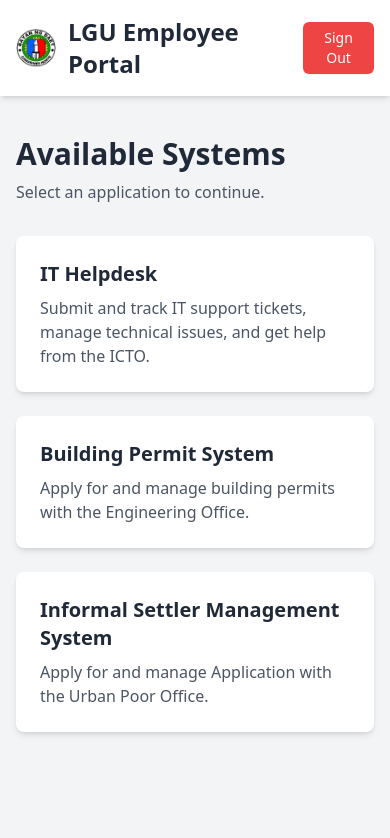
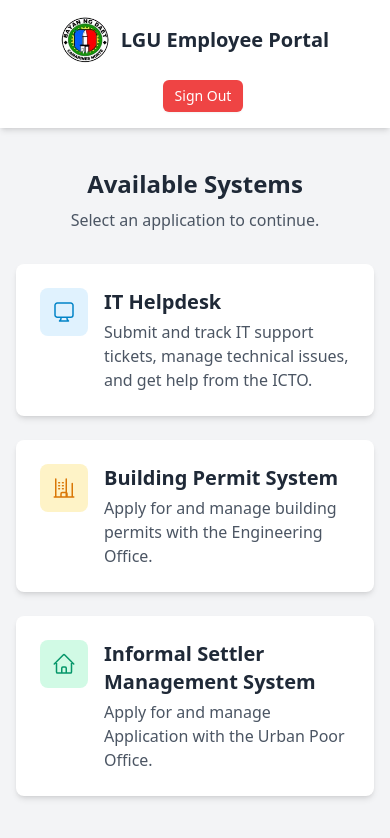
Before and after one commit to NikkoAce/lgu-employee-portal, a plain HTML site: page public/dashboard.html in a window 390 px wide. Drawn offline with nearby package versions, Linux system fonts and the light colour scheme; sample sign-in values are in the browser's storage.

Commit message:
responsive dashboard

```diff
--- a/public/dashboard.html
+++ b/public/dashboard.html
@@ -11,12 +11,12 @@
 
     <!-- Header -->
     <header class="bg-white shadow-md">
-        <div class="max-w-7xl mx-auto py-4 px-4 sm:px-6 lg:px-8 flex justify-between items-center">
-            <div class="flex items-center space-x-3">
-                <img src="LGU-DAET LOGO.png" alt="LGU Logo" class="h-10 w-10 rounded-full">
-                <h1 class="text-2xl font-bold text-gray-800">LGU Employee Portal</h1>
+        <div class="max-w-7xl mx-auto py-4 px-4 sm:px-6 lg:px-8 flex flex-col sm:flex-row sm:justify-between sm:items-center">
+            <div class="flex items-center justify-center sm:justify-start space-x-3">
+                <img src="LGU-DAET LOGO.png" alt="LGU Logo" class="h-12 w-12 sm:h-16 sm:w-16 rounded-full">
+                <h1 class="text-xl sm:text-2xl font-bold text-gray-800">LGU Employee Portal</h1>
             </div>
-            <div class="flex items-center space-x-4">
+            <div class="flex items-center justify-center sm:justify-end space-x-4 mt-4 sm:mt-0">
                 <div id="user-info" class="text-right">
                     <!-- User info will be injected here -->
                 </div>
@@ -27,28 +27,49 @@
 
     <!-- Main Content -->
     <main class="max-w-7xl mx-auto py-10 px-4 sm:px-6 lg:px-8">
-        <h2 class="text-3xl font-bold text-gray-800">Available Systems</h2>
-        <p class="mt-2 text-gray-600">Select an application to continue.</p>
+        <h2 class="text-2xl sm:text-3xl font-bold text-gray-800 text-center sm:text-left">Available Systems</h2>
+        <p class="mt-2 text-gray-600 text-center sm:text-left">Select an application to continue.</p>
 
         <!-- Application Links Container -->
         <div id="apps-container" class="mt-8 grid grid-cols-1 gap-6 sm:grid-cols-2 lg:grid-cols-3">
 
             <!-- IT Helpdesk Card -->
-            <a id="it-helpdesk-link" href="#" class="block rounded-lg bg-white p-6 shadow-md hover:shadow-lg hover:-translate-y-1 transition-all duration-200">
-                <h3 class="text-xl font-semibold text-gray-800">IT Helpdesk</h3>
-                <p class="mt-2 text-gray-600">Submit and track IT support tickets, manage technical issues, and get help from the ICTO.</p>
+            <a id="it-helpdesk-link" href="#" class="flex items-start space-x-4 rounded-lg bg-white p-6 shadow-md hover:shadow-lg hover:-translate-y-1 transition-all duration-200">
+                <div class="flex-shrink-0 h-12 w-12 flex items-center justify-center rounded-lg bg-sky-100 text-sky-600">
+                    <svg xmlns="http://www.w3.org/2000/svg" fill="none" viewBox="0 0 24 24" stroke-width="1.5" stroke="currentColor" class="w-6 h-6">
+                        <path stroke-linecap="round" stroke-linejoin="round" d="M9 17.25v1.007a3 3 0 0 1-.879 2.122L7.5 21h9l-.621-.621A3 3 0 0 1 15 18.257V17.25m6-12V15a2.25 2.25 0 0 1-2.25 2.25H5.25A2.25 2.25 0 0 1 3 15V5.25A2.25 2.25 0 0 1 5.25 3h13.5A2.25 2.25 0 0 1 21 5.25Z" />
+                    </svg>
+                </div>
+                <div>
+                    <h3 class="text-xl font-semibold text-gray-800">IT Helpdesk</h3>
+                    <p class="mt-1 text-gray-600">Submit and track IT support tickets, manage technical issues, and get help from the ICTO.</p>
+                </div>
             </a>
 
-            <!-- Building Permit Card (Example) -->
-            <a id="building-permit-link" href="#" class="block rounded-lg bg-white p-6 shadow-md hover:shadow-lg hover:-translate-y-1 transition-all duration-200">
-                <h3 class="text-xl font-semibold text-gray-800">Building Permit System</h3>
-                <p class="mt-2 text-gray-600">Apply for and manage building permits with the Engineering Office.</p>
+            <!-- Building Permit Card -->
+            <a id="building-permit-link" href="#" class="flex items-start space-x-4 rounded-lg bg-white p-6 shadow-md hover:shadow-lg hover:-translate-y-1 transition-all duration-200">
+                <div class="flex-shrink-0 h-12 w-12 flex items-center justify-center rounded-lg bg-amber-100 text-amber-600">
+                    <svg xmlns="http://www.w3.org/2000/svg" fill="none" viewBox="0 0 24 24" stroke-width="1.5" stroke="currentColor" class="w-6 h-6">
+                        <path stroke-linecap="round" stroke-linejoin="round" d="M2.25 21h19.5m-18-18v18m10.5-18v18m6-13.5V21M6.75 6.75h.75m-.75 3h.75m-.75 3h.75m3-6h.75m-.75 3h.75m-.75 3h.75M9 21v-3.375c0-.621.504-1.125 1.125-1.125h3.75c.621 0 1.125.504 1.125 1.125V21" />
+                    </svg>
+                </div>
+                <div>
+                    <h3 class="text-xl font-semibold text-gray-800">Building Permit System</h3>
+                    <p class="mt-1 text-gray-600">Apply for and manage building permits with the Engineering Office.</p>
+                </div>
             </a>
 
-
-            <a id="building-permit-link" href="#" class="block rounded-lg bg-white p-6 shadow-md hover:shadow-lg hover:-translate-y-1 transition-all duration-200">
-                <h3 class="text-xl font-semibold text-gray-800">Informal Settler Management System</h3>
-                <p class="mt-2 text-gray-600">Apply for and manage Application with the Urban Poor Office.</p>
+            <!-- Informal Settler Management Card -->
+            <a id="informal-settler-link" href="#" class="flex items-start space-x-4 rounded-lg bg-white p-6 shadow-md hover:shadow-lg hover:-translate-y-1 transition-all duration-200">
+                <div class="flex-shrink-0 h-12 w-12 flex items-center justify-center rounded-lg bg-emerald-100 text-emerald-600">
+                    <svg xmlns="http://www.w3.org/2000/svg" fill="none" viewBox="0 0 24 24" stroke-width="1.5" stroke="currentColor" class="w-6 h-6">
+                      <path stroke-linecap="round" stroke-linejoin="round" d="m2.25 12 8.954-8.955c.44-.439 1.152-.439 1.591 0L21.75 12M4.5 9.75v10.125c0 .621.504 1.125 1.125 1.125H9.75v-4.875c0-.621.504-1.125 1.125-1.125h2.25c.621 0 1.125.504 1.125 1.125V21h4.125c.621 0 1.125-.504 1.125-1.125V9.75M8.25 21h7.5" />
+                    </svg>
+                </div>
+                <div>
+                    <h3 class="text-xl font-semibold text-gray-800">Informal Settler Management System</h3>
+                    <p class="mt-1 text-gray-600">Apply for and manage Application with the Urban Poor Office.</p>
+                </div>
             </a>
             <!-- Add more application cards here as you build them -->
 
--- a/public/js/dashboard.js
+++ b/public/js/dashboard.js
@@ -3,11 +3,12 @@ document.addEventListener('DOMContentLoaded', () => {
     const signOutButton = document.getElementById('signout-button');
     const itHelpdeskLink = document.getElementById('it-helpdesk-link');
     const buildingPermitLink = document.getElementById('building-permit-link');
+    const informalSettlerLink = document.getElementById('informal-settler-link');
 
     // URLs of your deployed applications
     const IT_HELPDESK_URL = 'https://lgu-ithelpdesk.netlify.app/app.html';
     const BUILDING_PERMIT_URL = 'https://lgu-engr-permit.netlify.app/dashboard.html';
-
+    const INFORMAL_SETTLER_URL = 'https://lgu-urban-poor.netlify.app/dashboard.html'; // Example URL
 
 
     // --- 1. Check for Authentication ---
@@ -48,6 +49,10 @@ document.addEventListener('DOMContentLoaded', () => {
     buildingPermitLink.href = `${BUILDING_PERMIT_URL}?token=${token}`;
 }
 
+    if (informalSettlerLink) {
+        informalSettlerLink.href = `${INFORMAL_SETTLER_URL}?token=${token}`;
+    }
+
     // --- 4. Set Up Sign Out Button ---
     if (signOutButton) {
         signOutButton.addEventListener('click', () => {
```
